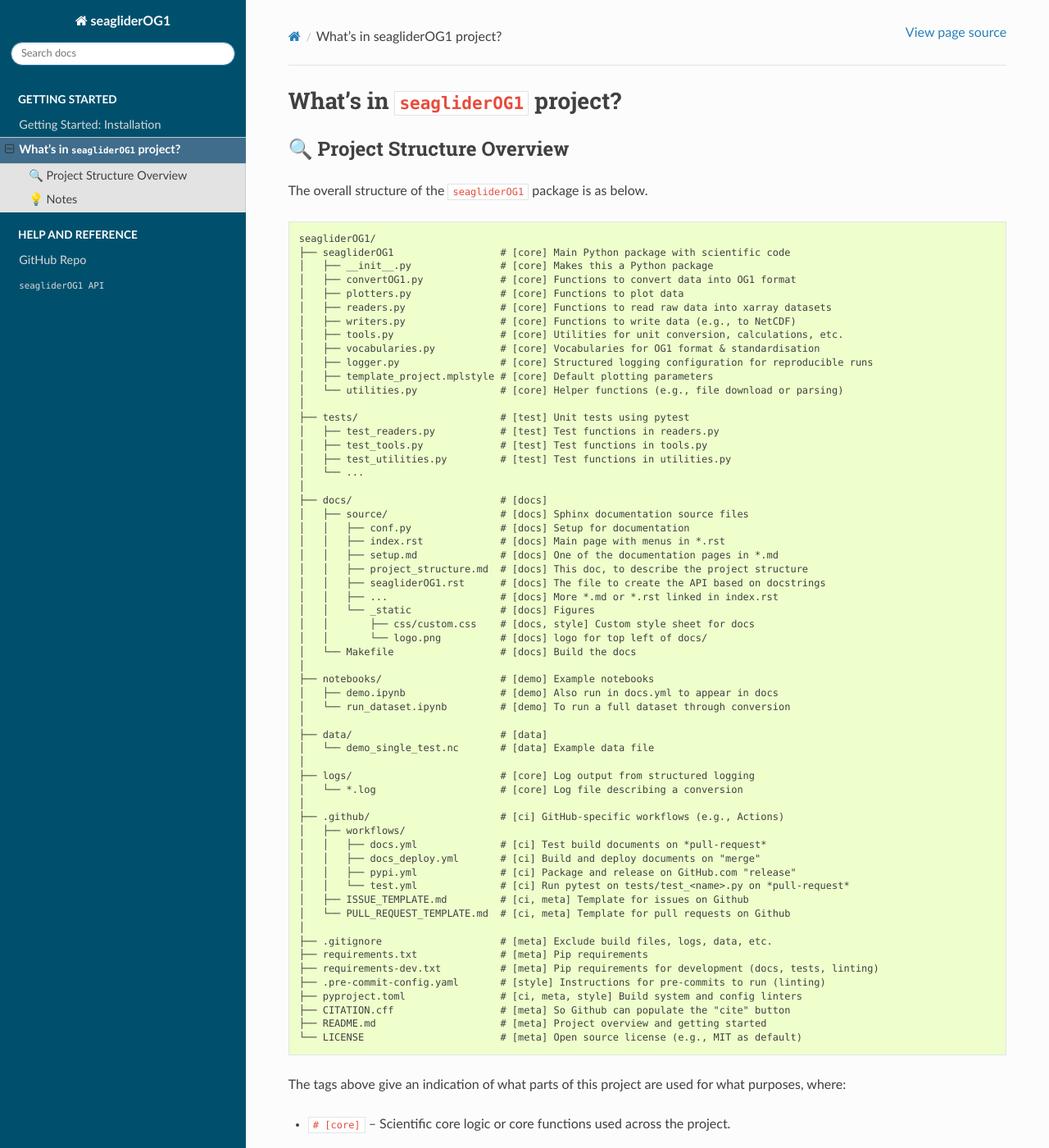
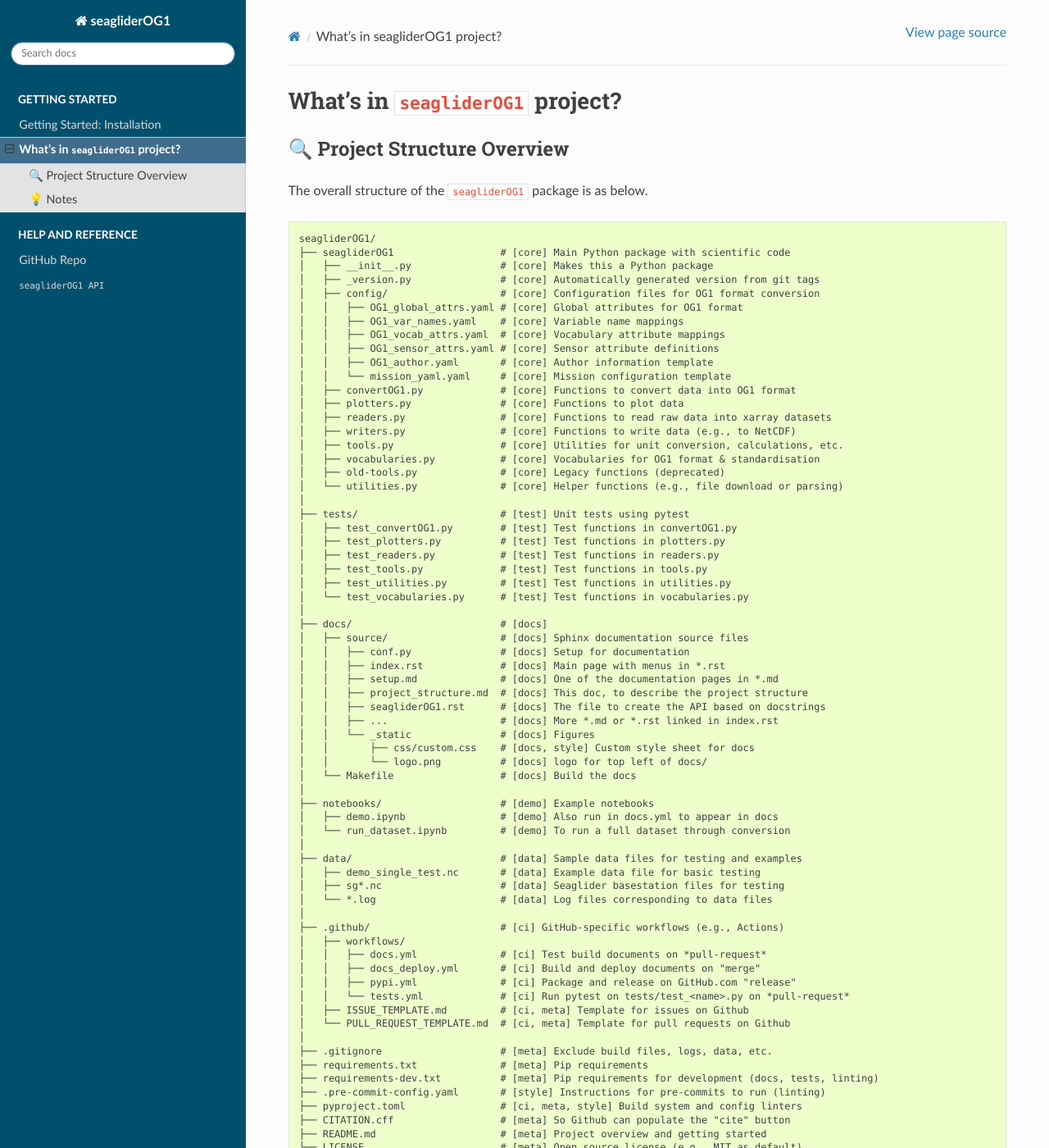
Before and after one commit to ocean-uhh/seagliderOG1, a Sphinx documentation site: the page built from docs/source/project_structure.md, in a window 1280 px wide and 1400 px high. Shown: the whole window at 82% size. Built offline with Sphinx 7.4.7 and the Read the Docs theme 3.1.0, drawn with Linux system fonts in a browser that asks for light colours; pages that are not in the unit, such as notebooks, are missing from menus; some of the changed text lies outside the part shown.

Commit message:
[DOC] Adjust to reflect changes

```diff
--- a/docs/source/project_structure.md
+++ b/docs/source/project_structure.md
@@ -8,21 +8,30 @@
 seagliderOG1/
 ├── seagliderOG1                  # [core] Main Python package with scientific code
 │   ├── __init__.py               # [core] Makes this a Python package
+│   ├── _version.py               # [core] Automatically generated version from git tags
+│   ├── config/                   # [core] Configuration files for OG1 format conversion
+│   │   ├── OG1_global_attrs.yaml # [core] Global attributes for OG1 format
+│   │   ├── OG1_var_names.yaml    # [core] Variable name mappings
+│   │   ├── OG1_vocab_attrs.yaml  # [core] Vocabulary attribute mappings
+│   │   ├── OG1_sensor_attrs.yaml # [core] Sensor attribute definitions
+│   │   ├── OG1_author.yaml       # [core] Author information template
+│   │   └── mission_yaml.yaml     # [core] Mission configuration template
 │   ├── convertOG1.py             # [core] Functions to convert data into OG1 format
 │   ├── plotters.py               # [core] Functions to plot data
 │   ├── readers.py                # [core] Functions to read raw data into xarray datasets
 │   ├── writers.py                # [core] Functions to write data (e.g., to NetCDF)
 │   ├── tools.py                  # [core] Utilities for unit conversion, calculations, etc.
 │   ├── vocabularies.py           # [core] Vocabularies for OG1 format & standardisation
-│   ├── logger.py                 # [core] Structured logging configuration for reproducible runs
-│   ├── template_project.mplstyle # [core] Default plotting parameters
+│   ├── old-tools.py              # [core] Legacy functions (deprecated)
 │   └── utilities.py              # [core] Helper functions (e.g., file download or parsing)
 │
 ├── tests/                        # [test] Unit tests using pytest
+│   ├── test_convertOG1.py        # [test] Test functions in convertOG1.py
+│   ├── test_plotters.py          # [test] Test functions in plotters.py
 │   ├── test_readers.py           # [test] Test functions in readers.py
 │   ├── test_tools.py             # [test] Test functions in tools.py
 │   ├── test_utilities.py         # [test] Test functions in utilities.py
-│   └── ...
+│   └── test_vocabularies.py      # [test] Test functions in vocabularies.py
 │
 ├── docs/                         # [docs]
 │   ├── source/                   # [docs] Sphinx documentation source files
@@ -41,18 +50,17 @@
 │   ├── demo.ipynb                # [demo] Also run in docs.yml to appear in docs
 │   └── run_dataset.ipynb         # [demo] To run a full dataset through conversion
 │
-├── data/                         # [data]
-│   └── demo_single_test.nc       # [data] Example data file
-│
-├── logs/                         # [core] Log output from structured logging
-│   └── *.log                     # [core] Log file describing a conversion
+├── data/                         # [data] Sample data files for testing and examples
+│   ├── demo_single_test.nc       # [data] Example data file for basic testing
+│   ├── sg*.nc                    # [data] Seaglider basestation files for testing
+│   └── *.log                     # [data] Log files corresponding to data files
 │
 ├── .github/                      # [ci] GitHub-specific workflows (e.g., Actions)
 │   ├── workflows/
 │   │   ├── docs.yml              # [ci] Test build documents on *pull-request*
 │   │   ├── docs_deploy.yml       # [ci] Build and deploy documents on "merge"
 │   │   ├── pypi.yml              # [ci] Package and release on GitHub.com "release"
-│   │   └── test.yml              # [ci] Run pytest on tests/test_<name>.py on *pull-request*
+│   │   └── tests.yml             # [ci] Run pytest on tests/test_<name>.py on *pull-request*
 │   ├── ISSUE_TEMPLATE.md         # [ci, meta] Template for issues on Github
 │   └── PULL_REQUEST_TEMPLATE.md  # [ci, meta] Template for pull requests on Github
 │
@@ -82,6 +90,6 @@
 ## 💡 Notes
 
 - **Modularity**: Code is split by function (reading, writing, tools).
-- **Logging**: All major functions support structured logging to `logs/`.
+- **Configuration**: OG1 format specifications are defined in YAML files in `seagliderOG1/config/`.
 - **Tests**: Pytest-compatible tests are in `tests/`, with one file per module.
 - **Docs**: Sphinx documentation is in `docs/`.
```
Also changed, not shown: README.md (+1 -1 lines), docs/source/setup.md (+2 -1 lines), 3 other files.
